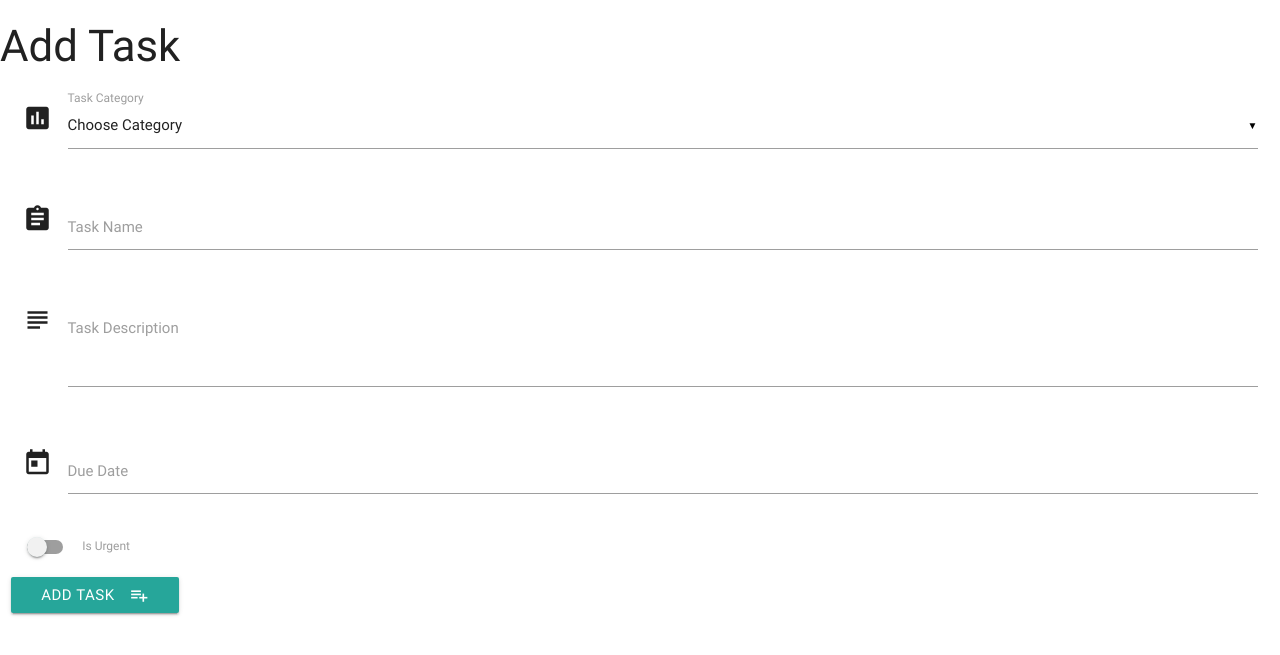
After one commit to Felix-Redwood/MongoDB-mini-project, a Flask app: template templates/addtask.html in a window 1280 px wide. The commit adds this page. Shown: the top 655 px of the page. Run offline with Flask 2, Linux system fonts and the light colour scheme; the template is opened without the code that fills it, so the values that code supplies are empty; some libraries are stand-ins or nearby versions.

Commit message:
Built ability to add tasks and fixed a bug

```diff
--- /dev/null
+++ b/templates/addtask.html
@@ -0,0 +1,57 @@
+{% extends 'base.html' %} {% block content %}
+
+<h3>Add Task</h3>
+<div class="row">
+    <form action="{{ url_for('insert_task') }}" method="POST" class="col s12">
+        <div class="row">
+            <div class="input-field col s12">
+                <i class="material-icons prefix">poll</i>
+                <select id="category" name="category_name">
+                  <option value="" disabled selected>Choose Category</option>
+                  {% for cat in categories %}
+                  <option value="{{cat.category_name}}">{{cat.category_name}}</option>
+                  {% endfor %}
+                </select>
+
+                <label>Task Category</label>
+            </div>
+        </div>
+        <div class="row">
+            <div class="input-field col s12">
+                <i class="material-icons prefix">assignment</i>
+                <input id="task_name" name="task_name" type="text" class="validate">
+                <label for="icon_prefix">Task Name</label>
+            </div>
+        </div>
+        <div class="row">
+            <div class="input-field col s12">
+                <i class="material-icons prefix">subject</i>
+                <textarea id="task_description" name="task_description" type="text" class="materialize-textarea"></textarea>
+                <label for="icon_telephone">Task Description</label>
+            </div>
+        </div>
+        <div class="row">
+            <div class="input-field col s12">
+                <i class="material-icons prefix">today</i>
+                <input id="due_date" name="due_date" type="text" class="datepicker">
+                <label for="icon_prefix">Due Date</label>
+            </div>
+        </div>
+        <div class="row">
+            <div class="switch">
+                <label>
+                    <input id="is_urgent" name="is_urgent" type="checkbox">
+                    <span class="lever"></span>
+                  Is Urgent
+                </label>
+            </div>
+        </div>
+        <div class="row">
+            <button class="btn waves-effect waves-light" type="submit" name="action">Add Task
+                <i class="material-icons right">playlist_add</i>
+            </button>
+        </div>
+    </form>
+</div>
+
+{% endblock %}
--- a/templates/base.html
+++ b/templates/base.html
@@ -13,6 +13,18 @@
     <script type="text/javascript">
         $(document).ready(function() {
             $('.collapsible').collapsible();
+            $('select').material_select();
+        });
+        document.getElementById("matfix").addEventListener("click", function(e) {
+            e.stopPropagation();
+        });
+        $('.datepicker').pickadate({
+            selectMonths: true, // Creates a dropdown to control month
+            selectYears: 15, // Creates a dropdown of 15 years to control year,
+            today: 'Today',
+            clear: 'Clear',
+            close: 'Ok',
+            closeOnSelect: false // Close upon selecting a date,
         });
     </script>
 </body>
--- a/templates/tasks.html
+++ b/templates/tasks.html
@@ -9,5 +9,4 @@
     </li>
     {% endfor %}
 </ul>
-
 {% endblock %}
```
